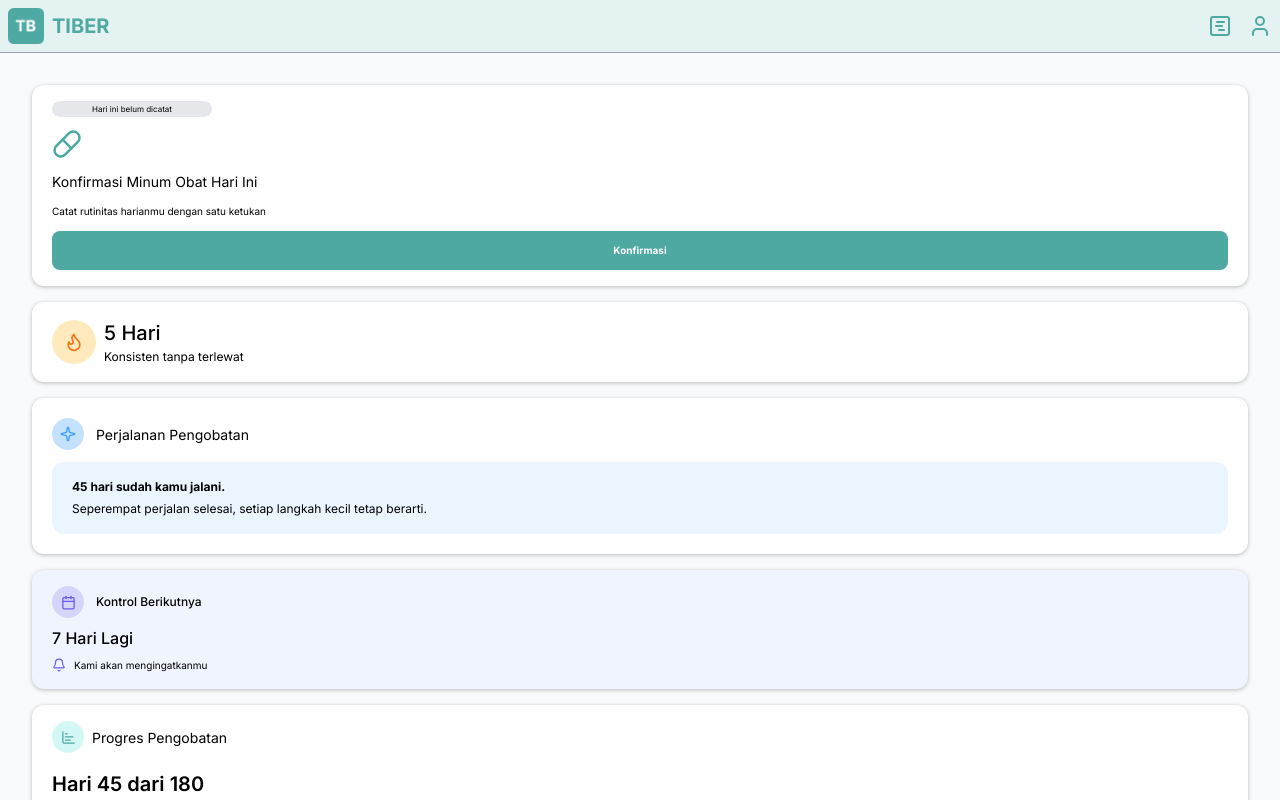
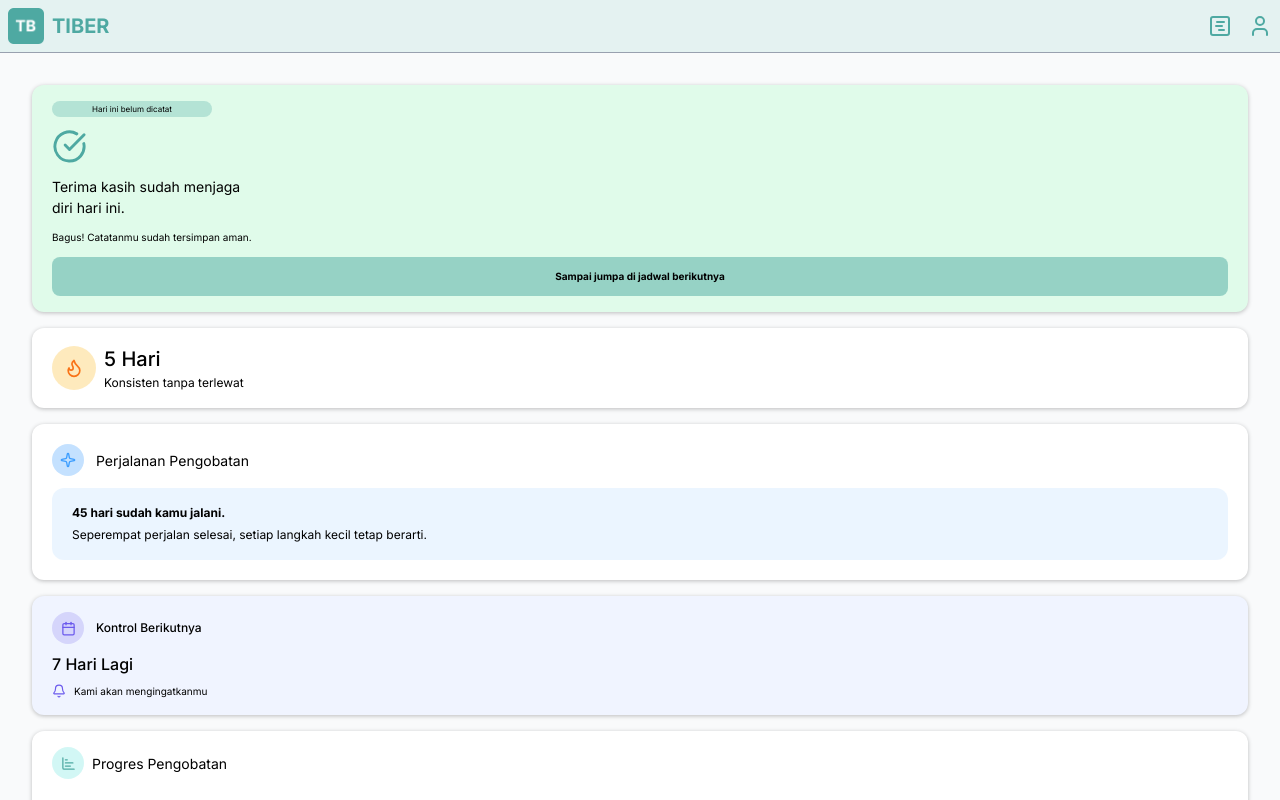
Before and after one commit to saputt/TIBER-FE, a React (Vite) app: page /dashboard in a window 1280 px wide. Both pictures are taken after a click on the button "Konfirmasi". Shown: the top 800 px of the page. Built offline with nearby package versions, Linux system fonts and the light colour scheme.

Commit message:
feat : add state to log card

```diff
--- a/src/pages/Dashboard/components/CardLog.jsx
+++ b/src/pages/Dashboard/components/CardLog.jsx
@@ -1,13 +1,49 @@
-import React from "react";
+import React, { useState } from "react";
 import Card from "../../../components/atoms/Card";
 import Badge from "../../../components/atoms/Badge";
-import { Pill } from "lucide-react";
+import { CircleCheckBig, Pill } from "lucide-react";
 import ButtonTest from "../../../components/atoms/ButtonTest";
 
 const CardLog = ({ isTaken }) => {
+  const [taken, setTaken] = useState(false);
   return (
     <>
-      {isTaken && (
+      {taken && (
+        <Card
+          boxShadowActive={true}
+          size="full"
+          className="flex flex-col gap-3 py-4 bg-secondary"
+        >
+          <Badge
+            variant="confirmPrimary"
+            size="md"
+            className="text-h7 text-black"
+          >
+            Hari ini belum dicatat
+          </Badge>
+
+          <CircleCheckBig size={35} className=" text-primary" />
+
+          <h4 className="text-h4 text-wrap w-50">
+            Terima kasih sudah menjaga diri hari ini.
+          </h4>
+
+          <p className="text-h6 text-wrap w-[60%]">
+            Bagus! Catatanmu sudah tersimpan aman.
+          </p>
+
+          <ButtonTest
+            variant="secondary"
+            size="full"
+            className="font-bold text-h6"
+            onClick={() => setTaken(!taken)}
+          >
+            Sampai jumpa di jadwal berikutnya
+          </ButtonTest>
+        </Card>
+      )}
+
+      {!taken && (
         <Card
           boxShadowActive={true}
           size="full"
@@ -30,35 +66,7 @@ const CardLog = ({ isTaken }) => {
             variant="primary"
             size="full"
             className="font-bold text-h6"
-          >
-            Konfirmasi
-          </ButtonTest>
-        </Card>
-      )}
-
-      {!isTaken && (
-        <Card
-          boxShadowActive={true}
-          size="full"
-          variant="white"
-          className="flex flex-col gap-3 py-4"
-        >
-          <Badge variant="confirmGray" size="md" className="text-h7">
-            Hari ini belum dicatat
-          </Badge>
-
-          <Pill size={30} className=" text-primary" />
-
-          <h4 className="text-h4 text-wrap">Konfirmasi Minum Obat Hari Ini</h4>
-
-          <p className="text-h6 text-wrap w-[60%]">
-            Catat rutinitas harianmu dengan satu ketukan
-          </p>
-
-          <ButtonTest
-            variant="primary"
-            size="full"
-            className="font-bold text-h6"
+            onClick={() => setTaken(!taken)}
           >
             Konfirmasi
           </ButtonTest>
--- a/src/pages/Dashboard/index.jsx
+++ b/src/pages/Dashboard/index.jsx
@@ -1,4 +1,4 @@
-import React from "react";
+import React, { useState } from "react";
 import Card from "../../components/atoms/Card";
 import Badge from "../../components/atoms/Badge";
 import { Pill } from "lucide-react";
@@ -14,7 +14,7 @@ import CardImportant from "./components/CardImportant";
 const DashboardPage = () => {
   return (
     <div className="flex flex-col gap-4">
-      <CardLog isTaken={false} />
+      <CardLog isTaken={true} />
       <CardStreak />
       <CardJourney />
       <CardControl />
```
